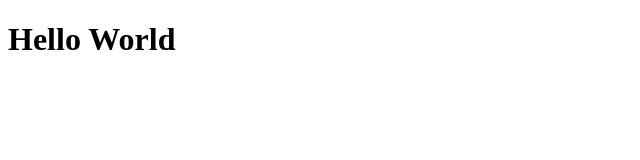
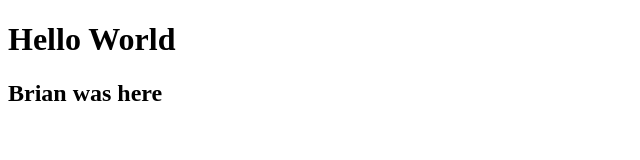
Before and after one commit to bndouglas/SERC-Web-App, a plain HTML site: page index.html in a window 1280 px wide. Shown: the whole page, without its empty margins (0-640 px from the left). Drawn offline with Linux system fonts and the light colour scheme.

Commit message:
Brian was here

```diff
--- a/index.html
+++ b/index.html
@@ -8,5 +8,6 @@
 </head>
 <body>
     <h1>Hello World</h1>
+    <h2>Brian was here</h2>
 </body>
 </html>
```
